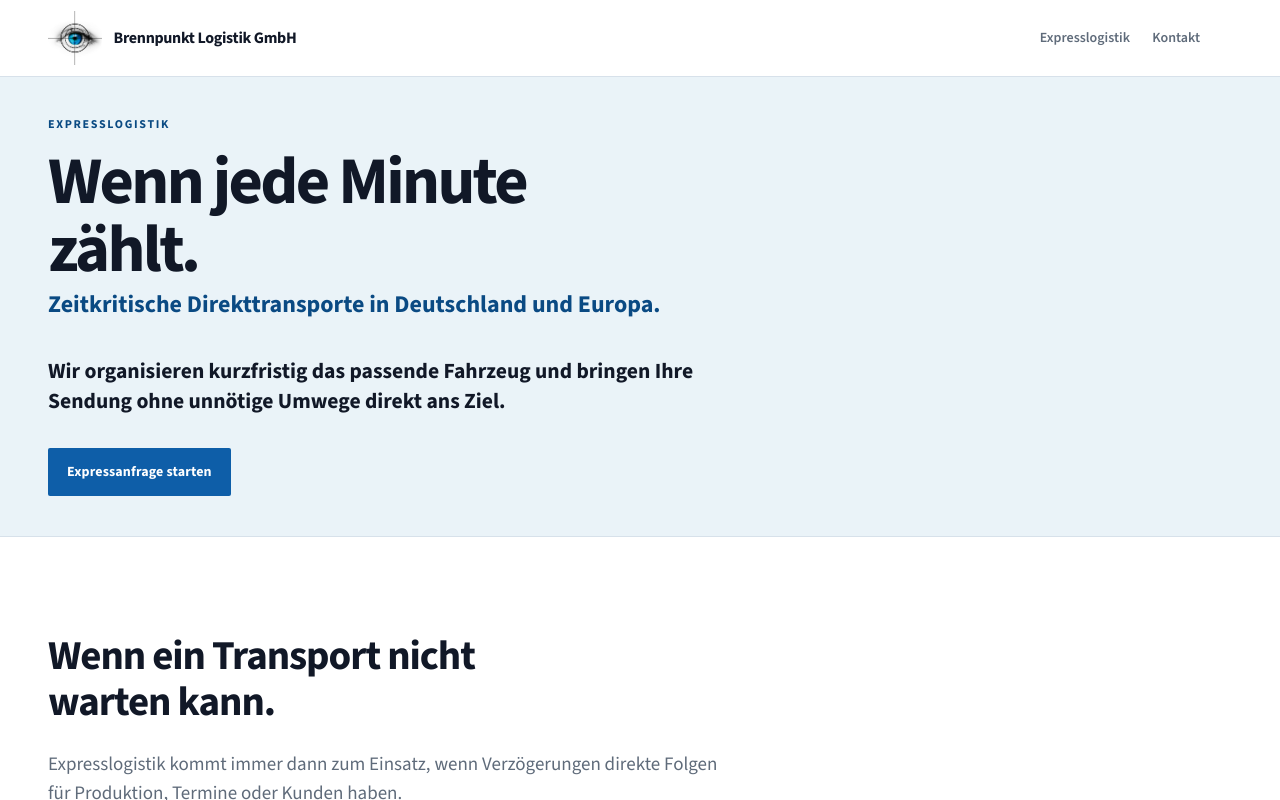
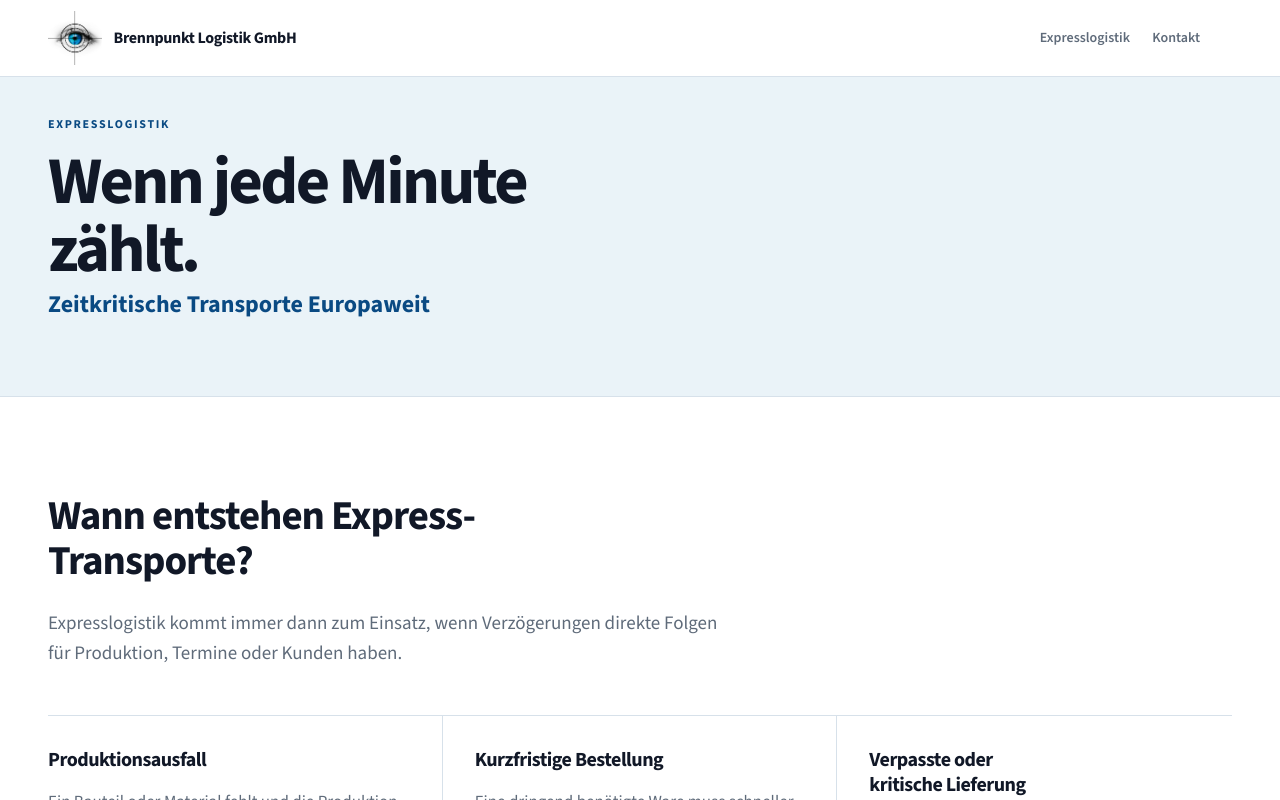
Before and after one commit to CornerDesign-Dominic/BPL-WEB, a Next.js app: page /expresslogistik in a window 1280 px wide. Shown: the top 800 px of the page. Built offline with nearby package versions, Linux system fonts and the light colour scheme.

Commit message:
Refine express logistics copy and request form layout

```diff
--- a/src/app/expresslogistik/page.tsx
+++ b/src/app/expresslogistik/page.tsx
@@ -46,19 +46,15 @@ export default function ExpresslogistikPage() {
             <p className="eyebrow">Expresslogistik</p>
             <h1 id="express-hero-title">Wenn jede Minute zählt.</h1>
             <p className="express-hero__subheadline">
-              Zeitkritische Direkttransporte in Deutschland und Europa.
+              Zeitkritische Transporte Europaweit
             </p>
-            <p className="express-hero__intro">
-              Wir organisieren kurzfristig das passende Fahrzeug und bringen Ihre Sendung ohne unnötige Umwege direkt ans Ziel.
-            </p>
-            <Button href="/#transportanfrage">Expressanfrage starten</Button>
           </Container>
         </section>
 
         <Section className="express-section" aria-labelledby="express-need-title">
           <Container>
             <div className="express-section__heading">
-              <h2 id="express-need-title">Wenn ein Transport nicht warten kann.</h2>
+              <h2 id="express-need-title">Wann entstehen Express-Transporte?</h2>
               <p>
                 Expresslogistik kommt immer dann zum Einsatz, wenn Verzögerungen direkte Folgen für Produktion, Termine oder Kunden haben.
               </p>
--- a/src/app/globals.css
+++ b/src/app/globals.css
@@ -33,7 +33,7 @@
   --font-sans: var(--font-source-sans-3), sans-serif;
   --text-xs: 0.75rem;
   --text-sm: 0.875rem;
-  --text-base: 1rem;
+  --text-base: 1.0625rem;
   --text-lg: 1.1875rem;
   --text-xl: clamp(1.875rem, 3.2vw, 2.75rem);
   --line-height-heading: 1.12;
--- a/src/components/transport-request/TransportTypeStep.tsx
+++ b/src/components/transport-request/TransportTypeStep.tsx
@@ -7,7 +7,8 @@ type TransportTypeStepProps = {
 
 export function TransportTypeStep({ data, onChange }: TransportTypeStepProps) {
   return (
-    <fieldset className="request-fieldset request-step">
+    <div className="request-step">
+      <fieldset className="request-fieldset">
         <legend>Fahrzeug wählen</legend>
         <p className="request-step__intro">
           Wählen Sie die passende Option für Ihre Anfrage.
@@ -37,5 +38,6 @@ export function TransportTypeStep({ data, onChange }: TransportTypeStepProps) {
           })}
         </div>
       </fieldset>
+    </div>
   );
 }
```
Lines whose indentation alone changed are shown as unchanged.
